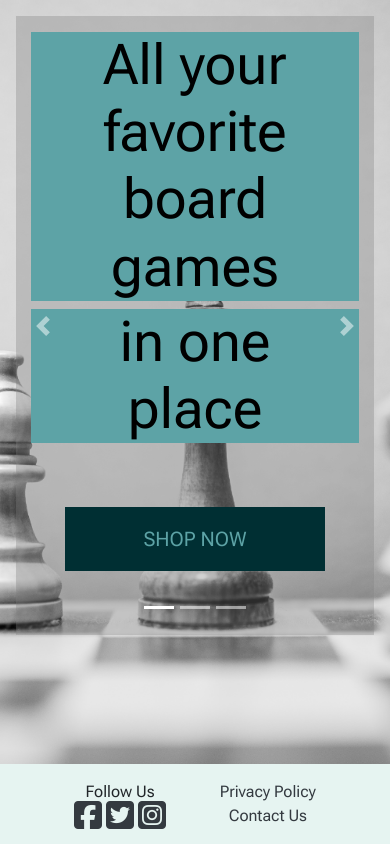
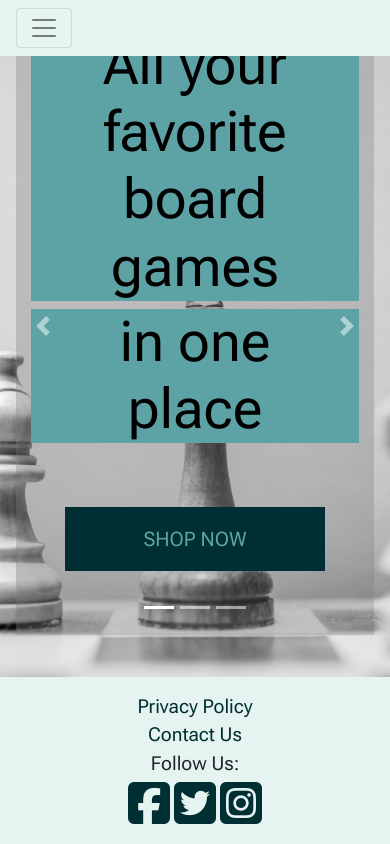
Before and after one commit to vit718/CheckMate-GameStore_Django, a Django app: page / in a window 390 px wide. Run offline with Django 3.2, Linux system fonts and the light colour scheme; some libraries are stand-ins or nearby versions.

Commit message:
Added includes folder and  mobile footer. Fix css styling of footer and navbar

```diff
--- a/home/templates/home/index.html
+++ b/home/templates/home/index.html
@@ -11,6 +11,8 @@
 {% endblock %}
 
 {% block content %}
+
+<!-- Home page carousel -->
 <div class="w-100 p-3">
     <div id="carouselExampleIndicators" class="carousel slide" data-ride="carousel">
         <ol class="carousel-indicators">
@@ -32,9 +34,9 @@
                     </p>
                 </div>
                 <div class="my-5">
-                    <h4 id="h4-btn">
-                        <a href="" id="shop-now-btn" class="btn shop-action-btn btn-lg rounded-0 text-uppercase py-3">Shop Now</a>
-                    </h4>
+                    <p id="corousel-btn">
+                        <a href="" id="shop-now-btn" class="btn shop-action-btn hover-white btn-lg rounded-0 text-uppercase py-3">Shop Now</a>
+                    </p>
                 </div>
             </div>
           </div>
@@ -44,9 +46,9 @@
                     On Sale!
                 </h1>
                 <div class="my-5">
-                    <h4 id="h4-btn">
-                        <a href="" class="btn shop-action-btn btn-lg rounded-0 text-uppercase py-3">Shop Now</a>
-                    </h4>
+                    <p id="corousel-btn">
+                        <a href="" class="btn shop-action-btn btn-lg hover-white rounded-0 text-uppercase py-3">Shop Now</a>
+                    </p>
                 </div>
             </div>
           </div>
@@ -56,9 +58,9 @@
                     Recently Added!
                 </h1>
                 <div class="my-5">
-                    <h4 id="h4-btn">
-                        <a href="" class="btn shop-action-btn btn-lg rounded-0 text-uppercase py-3">Shop Now</a>
-                    </h4>
+                    <p id="corousel-btn">
+                        <a href="" class="btn shop-action-btn hover-white btn-lg rounded-0 text-uppercase py-3">Shop Now</a>
+                    </p>
                 </div>
             </div>
           </div>
--- a/static/css/base.css
+++ b/static/css/base.css
@@ -1,4 +1,6 @@
+/* Google fonts */
 @import url('https://fonts.googleapis.com/css2?family=Roboto+Flex:opsz,wght@8..144,400;8..144,700&display=swap');
+
 html {
     height: 100%;
 }
@@ -15,16 +17,12 @@ body {
     width: 80px;
 }
 
-#topnav {
+.backg-light {
     background-color: #E6F4F1;
 }
 
 .carousel-container {
     background-color: rgba(128, 128, 128, 0.336);
-}
-
-#shop-now-btn {
-    opacity: 0;
 }
 
 .shop-action-btn {
@@ -33,8 +31,12 @@ body {
     min-width: 260px;
 }
 
-.shop-action-btn:hover {
+.hover-white:hover {
     color: white;
+}
+
+.hover-bigger:hover {
+    font-size: large;
 }
 
 .text-background {
@@ -44,7 +46,7 @@ body {
     padding-right: 15px;
 }
 
-#h4-btn {
+#corousel-btn {
     text-align: center;
 }
 
@@ -53,7 +55,7 @@ body {
 }
 
 .text-dark {
-    color #002F33;
+    color: #002F33 !important;
 }
 
 #carousel-main-1, #carousel-main-2 {
@@ -63,16 +65,31 @@ body {
     background-color: #5da3a6;
 }
 
+#shop-now-btn {
+    opacity: 0;
+}
+
+/* Footer */
+
+.footer-font-size {
+    font-size: 1.2rem;
+}
+
 footer {
     background-color: #E6F4F1;
 }
 
-#footer {
+#footer-icons {
     display: inline-block;
     padding: 0 25px;
 }
 
-#footer p {
+#footer-links {
+    padding-left: 31%;
+    padding-top: 10px;
+}
+
+#footer-icons p {
     margin-bottom: 0;
 }
 
--- a/static/js/base.js
+++ b/static/js/base.js
@@ -1,3 +1,5 @@
+
+// Animate contents of carousel
 
 $("#carousel-main-1").delay(1500).animate({"opacity": "1"}, 700);
 
--- a/templates/base.html
+++ b/templates/base.html
@@ -37,7 +37,7 @@
   </head>
   <body>
     <header class="container-fluid fixed-top">
-        <div id="topnav" class="row pt-lg-2 d-none d-lg-flex">
+        <div id="topnav" class="row backg-light pt-lg-2 d-none d-lg-flex">
             <div class="col-12 col-lg-4 my-auto py-1 py-lg-0 text-center text-lg-left">
                 <a href="{% url 'home' %}" class="nav-link">
                     <img id="logo-img" src="/media/logo.png" alt="Store Logo">
@@ -96,6 +96,15 @@
                 </ul>
             </div>
         </div>
+        <div class="row">
+            <nav class="navbar backg-light navbar-expand-lg navbar-light w-100">
+                <button class="navbar-toggler" type="button" data-toggle="collapse" data-target="#main-nav" aria-controls="main-nav" aria-expanded="false" aria-label="Toggle navigation">
+                    <span class="navbar-toggler-icon"></span>
+                </button>
+                {% include 'includes/mobile-top-header.html' %}
+                {% include 'includes/main-nav.html' %}
+            </nav>
+        </div>
     </header>
 
     {% if messages %}
@@ -111,29 +120,36 @@
     {% block postloadjs %}
     {% endblock %}
 
+    <!-- Footer -->
     <footer class="fixed-bottom py-3 text-center">
-        <div id="footer" class="mt-auto text-center">
+        <div class="d-none d-lg-block">
+            <div id="footer-links" class="text-center float-left">
                 <div>
-                <p>Follow Us</p>
+                    <a class="text-dark footer-font-size" href="">Privacy Policy</a>
+                </div>
+                <div>
+                    <a class="text-dark footer-font-size" href="">Contact Us</a>
+                </div>
+            </div>
+            <div class="mx-auto">
+                <div id="footer-icons" class="text-center">
+                    <div>
+                        <p class="footer-font-size">Follow Us:</p>
                     </div>
                     <div>
                         <a class="text-dark" href="https://www.facebook.com/" target="_blank" rel="noopener"
-                    aria-label="visit our Facebook page (opens in a new page)"><i class="fab fa-facebook-square fa-2xl"></i></a>
+                            aria-label="Visit our Facebook page (opens in a new page)"><i class="fab fa-facebook-square fa-3x"></i></a>
                         <a class="text-dark" href="https://twitter.com/" target="_blank" rel="noopener"
-                    aria-label="visit our Twitter page (opens in a new page)"><i class="fab fa-twitter-square fa-2xl"></i></a>
+                            aria-label="Visit our Twitter page (opens in a new page)"><i class="fab fa-twitter-square fa-3x"></i></a>
                         <a class="text-dark" href="https://www.instagram.com/" target="_blank" rel="noopener"
-                    aria-label="visit our Instgram page (opens in a new page)"><i class="fab fa-instagram-square fa-2xl"></i></a>
+                            aria-label="Visit our Instagram page (opens in a new page)"><i class="fab fa-instagram-square fa-3x"></i></a>
                     </div>
                 </div>
-        <div id="footer" class="mt-auto text-center">
-            <div>
-                <a class="text-dark" href="">Privacy Policy</a>
-            </div>
-            <div>
-                <a class="text-dark" href="">Contact Us</a>
             </div>
         </div>
+        {% include 'includes/mobile-footer.html' %}
     </footer>
+
     <script src="{% static 'js/base.js' %}"></script>
   </body>
 </html>
--- /dev/null
+++ b/templates/includes/mobile-footer.html
@@ -0,0 +1,23 @@
+<div class="text-center d-sm-block d-lg-none">
+    <div>
+        <a class="text-dark footer-font-size" href="">Privacy Policy</a>
+    </div>
+    <div>
+        <a class="text-dark footer-font-size" href="">Contact Us</a>
+    </div>
+</div>
+<div class="mx-auto d-lg-none">
+    <div id="footer-icons" class="text-center">
+        <div>
+            <p class="footer-font-size">Follow Us:</p>
+        </div>
+        <div>
+            <a class="text-dark" href="https://www.facebook.com/" target="_blank" rel="noopener"
+                aria-label="Visit our Facebook page (opens in a new page)"><i class="fab fa-facebook-square fa-3x"></i></a>
+            <a class="text-dark" href="https://twitter.com/" target="_blank" rel="noopener"
+                aria-label="Visit our Twitter page (opens in a new page)"><i class="fab fa-twitter-square fa-3x"></i></a>
+            <a class="text-dark" href="https://www.instagram.com/" target="_blank" rel="noopener"
+                aria-label="Visit our Instagram page (opens in a new page)"><i class="fab fa-instagram-square fa-3x"></i></a>
+        </div>
+    </div>
+</div>
```
Also changed, not shown: templates/includes/main-nav.html (added), templates/includes/mobile-top-header.html (added). Lines whose indentation alone changed are shown as unchanged.
